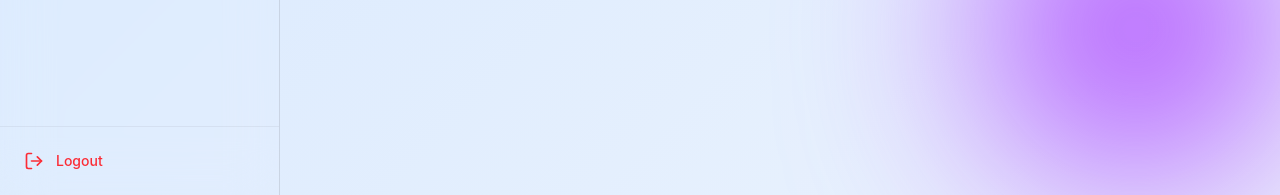
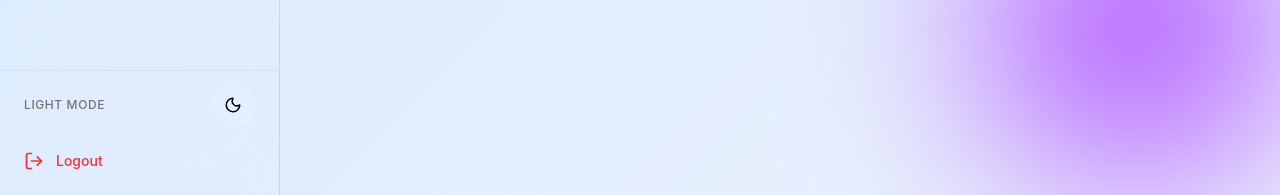
Before and after one commit to subham-oss/Task-Management-Application, a React (Vite) app in the folder client/: page /dashboard/1 in a window 1280 px wide. Shown: the part 605-800 px from the top of the page. Built offline with nearby package versions, Linux system fonts and the light colour scheme.

Commit message:
add ThemeToggle button

```diff
--- a/client/src/components/Sidebar.tsx
+++ b/client/src/components/Sidebar.tsx
@@ -1,7 +1,9 @@
 import { useState } from "react";
 import { NavLink, useNavigate, useParams } from "react-router-dom";
-import { motion,  AnimatePresence } from "framer-motion";
+import { motion, AnimatePresence } from "framer-motion";
 import type { Variants } from "framer-motion";
+import ThemeToggle from "./ThemeToggle";
+import { useTheme } from "../context/ThemeContext";
 import { clsx } from "clsx";
 import {
   LayoutDashboard,
@@ -11,16 +13,17 @@ import {
   LogOut,
   Menu,
   ChevronLeft,
-  User
+  User,
 } from "lucide-react";
 
 // Explicit Framer Motion 12 Variant Typing for smooth structural transitions
 const sidebarVariants: Variants = {
   expanded: { width: 280 },
-  collapsed: { width: 80 }
+  collapsed: { width: 80 },
 };
 
 export default function Sidebar() {
+  const { dark, toggleTheme } = useTheme();
   const { id = "default-user" } = useParams<{ id?: string }>();
   const navigate = useNavigate();
   const [isExpanded, setIsExpanded] = useState(true);
@@ -29,15 +32,36 @@ export default function Sidebar() {
   const user = {
     username: "Alex Mercer",
     email: "alex.m@taskflow.com",
-    avatar: "https://images.unsplash.com/photo-1534528741775-53994a69daeb?q=80&w=250&auto=format&fit=crop",
+    avatar:
+      "https://images.unsplash.com/photo-1534528741775-53994a69daeb?q=80&w=250&auto=format&fit=crop",
   };
 
   // Explicit path mapping synchronized with your React Router configuration
   const menuItems = [
-    { name: "Dashboard", path: `/dashboard/${id}`, exact: true, icon: <LayoutDashboard size={20} /> },
-    { name: "Manage Task", path: `/dashboard/${id}/tasks`, exact: false, icon: <CheckSquare size={20} /> },
-    { name: "Create Task", path: `/dashboard/${id}/create`, exact: false, icon: <PlusCircle size={20} /> },
-    { name: "Team Members", path: `/dashboard/${id}/team`, exact: false, icon: <Users size={20} /> },
+    {
+      name: "Dashboard",
+      path: `/dashboard/${id}`,
+      exact: true,
+      icon: <LayoutDashboard size={20} />,
+    },
+    {
+      name: "Manage Task",
+      path: `/dashboard/${id}/tasks`,
+      exact: false,
+      icon: <CheckSquare size={20} />,
+    },
+    {
+      name: "Create Task",
+      path: `/dashboard/${id}/create`,
+      exact: false,
+      icon: <PlusCircle size={20} />,
+    },
+    {
+      name: "Team Members",
+      path: `/dashboard/${id}/team`,
+      exact: false,
+      icon: <Users size={20} />,
+    },
   ];
 
   const handleLogout = () => {
@@ -55,7 +79,9 @@ export default function Sidebar() {
     >
       <div>
         {/* Workspace Branding Header & Sidebar Control Toggle Button */}
-        <div className={`p-4 flex ${isExpanded ? "flex-row" : "flex-col gap-2"} items-center justify-between border-b border-black/5 dark:border-white/5 h-20`}>
+        <div
+          className={`p-4 flex ${isExpanded ? "flex-row" : "flex-col gap-2"} items-center justify-between border-b border-black/5 dark:border-white/5 h-20`}
+        >
           <AnimatePresence mode="wait">
             {isExpanded ? (
               <motion.span
@@ -81,7 +107,9 @@ export default function Sidebar() {
           <button
             onClick={() => setIsExpanded(!isExpanded)}
             className="p-2 rounded-xl bg-black/5 dark:bg-white/5 hover:bg-black/10 dark:hover:bg-white/10 border border-black/5 dark:border-white/10 text-neutral-600 dark:text-neutral-300 transition-all cursor-pointer shrink-0"
-            title={isExpanded ? "Collapse Navigation Menu" : "Expand Navigation Menu"}
+            title={
+              isExpanded ? "Collapse Navigation Menu" : "Expand Navigation Menu"
+            }
           >
             {isExpanded ? <ChevronLeft size={18} /> : <Menu size={18} />}
           </button>
@@ -89,7 +117,12 @@ export default function Sidebar() {
 
         {/* User Workspace Profile Component Metadata Info */}
         <div className="p-4 border-b border-black/5 dark:border-white/5">
-          <div className={clsx("flex items-center gap-3", !isExpanded && "justify-center py-2")}>
+          <div
+            className={clsx(
+              "flex items-center gap-3",
+              !isExpanded && "justify-center py-2",
+            )}
+          >
             {user.avatar ? (
               <img
                 src={user.avatar}
@@ -110,8 +143,12 @@ export default function Sidebar() {
                   exit={{ opacity: 0, width: 0 }}
                   className="overflow-hidden whitespace-nowrap"
                 >
-                  <h4 className="text-sm font-semibold truncate max-w-37.5">{user.username}</h4>
-                  <p className="text-xs opacity-60 truncate max-w-37.5 font-medium mt-0.5">{user.email}</p>
+                  <h4 className="text-sm font-semibold truncate max-w-37.5">
+                    {user.username}
+                  </h4>
+                  <p className="text-xs opacity-60 truncate max-w-37.5 font-medium mt-0.5">
+                    {user.email}
+                  </p>
                 </motion.div>
               )}
             </AnimatePresence>
@@ -131,7 +168,7 @@ export default function Sidebar() {
                   !isExpanded && "justify-center",
                   isActive
                     ? "bg-blue-600 text-white shadow-lg shadow-blue-600/15"
-                    : "text-neutral-600 dark:text-neutral-400 hover:bg-black/5 dark:hover:bg-white/5 hover:text-neutral-900 dark:hover:text-white"
+                    : "text-neutral-600 dark:text-neutral-400 hover:bg-black/5 dark:hover:bg-white/5 hover:text-neutral-900 dark:hover:text-white",
                 )
               }
             >
@@ -159,12 +196,25 @@ export default function Sidebar() {
       </div>
 
       {/* Footer Navigation Termination Utilities block */}
-      <div className="p-3 border-t border-black/5 dark:border-white/5">
+      <div className="p-3 border-t border-black/5 dark:border-white/5 space-y-3">
+        <div
+          className={clsx(
+            "flex items-center px-3 h-11",
+            isExpanded ? "justify-between" : "justify-center",
+          )}
+        >
+          {isExpanded && (
+            <span className="text-xs font-medium text-neutral-500 dark:text-neutral-400 uppercase tracking-wider">
+              {dark ? "Dark Mode" : "Light Mode"}
+            </span>
+          )}
+          <ThemeToggle dark={dark} toggle={toggleTheme} />
+        </div>
         <button
           onClick={handleLogout}
           className={clsx(
             "w-full flex items-center gap-3 px-3 py-3 rounded-xl text-sm font-medium text-red-500 hover:bg-red-500/10 transition-all cursor-pointer group relative",
-            !isExpanded && "justify-center"
+            !isExpanded && "justify-center",
           )}
         >
           <div className="shrink-0">
```
